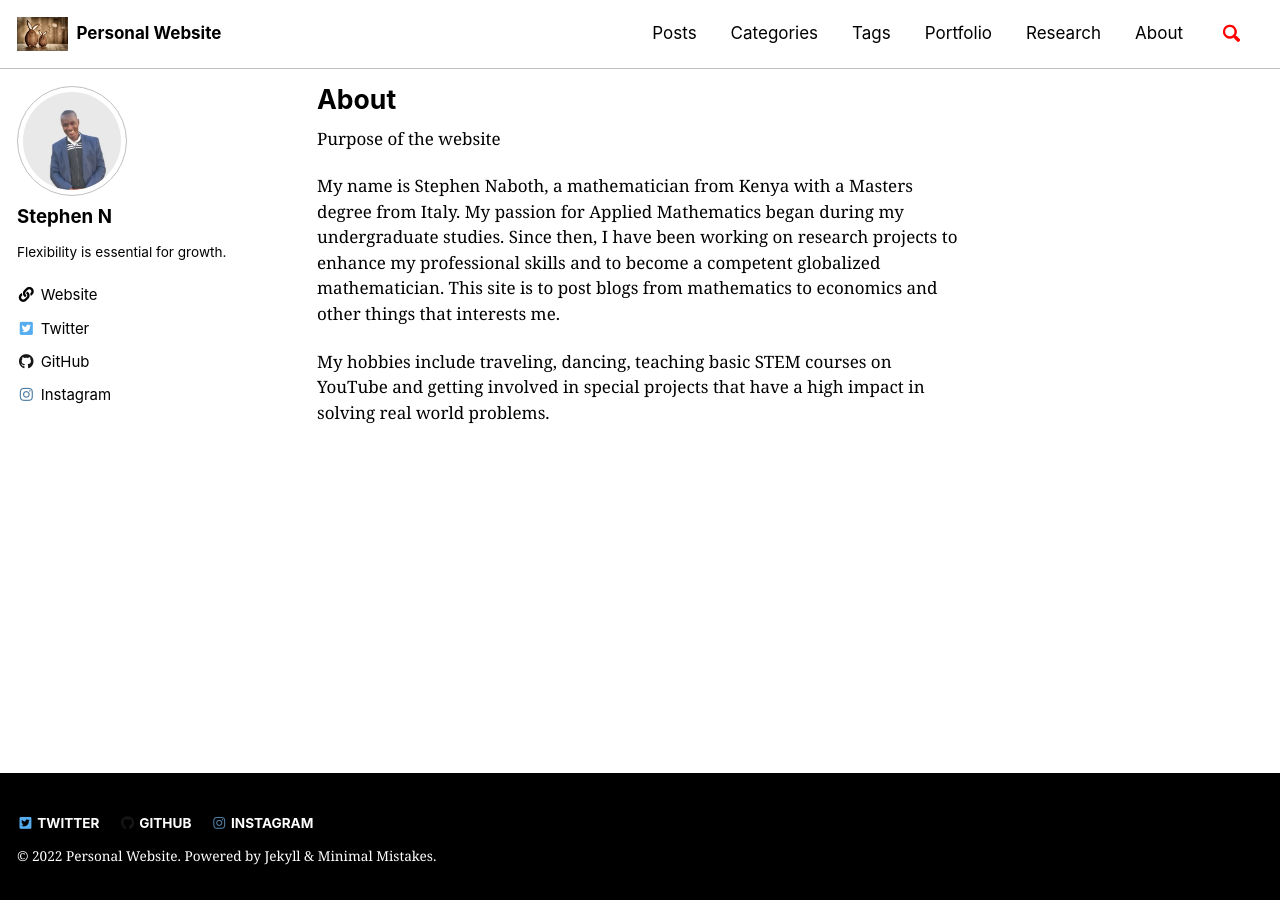
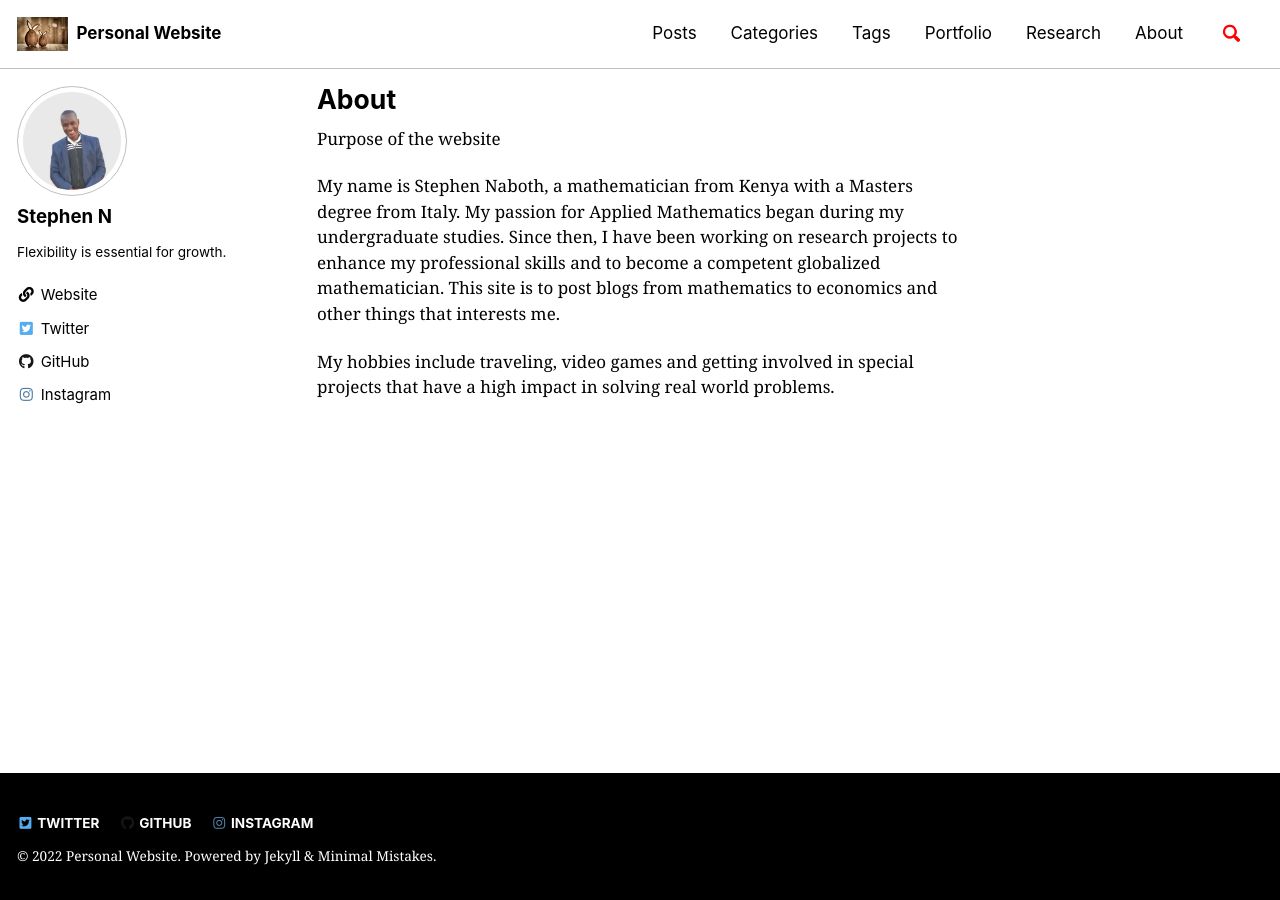
Before and after one commit to StephenNaboth/stephenNaboth.github.io, a Jekyll site: the page built from _pages/about.md, in a window 1280 px wide. Built offline with Jekyll 4.4.1, drawn with Linux system fonts in a browser that asks for light colours; cached includes are drawn as plain includes; a script that is not in the unit is left out; comment, search, counter and statistics services are not loaded.

```diff
--- a/_pages/about.md
+++ b/_pages/about.md
@@ -9,4 +9,4 @@
 and to become a competent globalized mathematician. This site is to post blogs from mathematics to economics and other things
 that interests me.
 
-My hobbies include traveling, dancing, teaching basic STEM courses on YouTube and getting involved in special projects that have a high impact in solving real world problems.
+My hobbies include traveling, video games and getting involved in special projects that have a high impact in solving real world problems.
```
